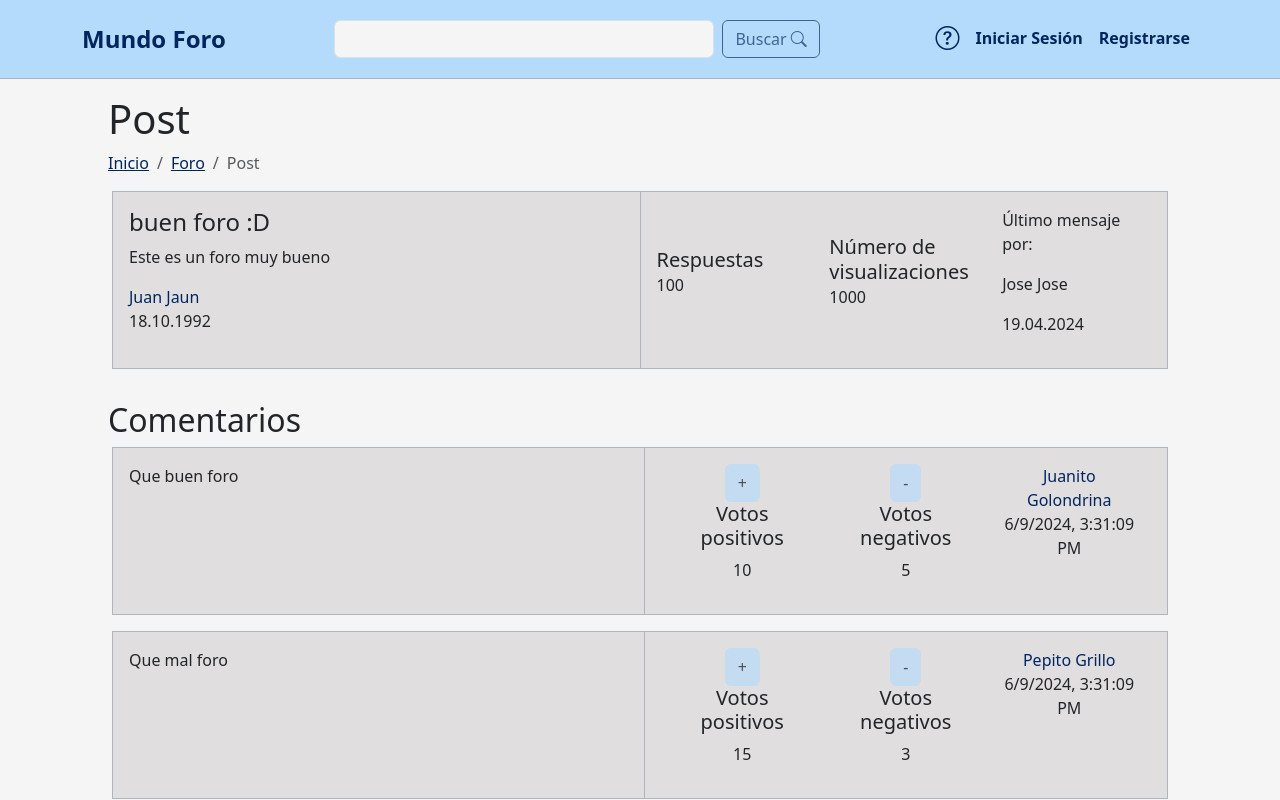
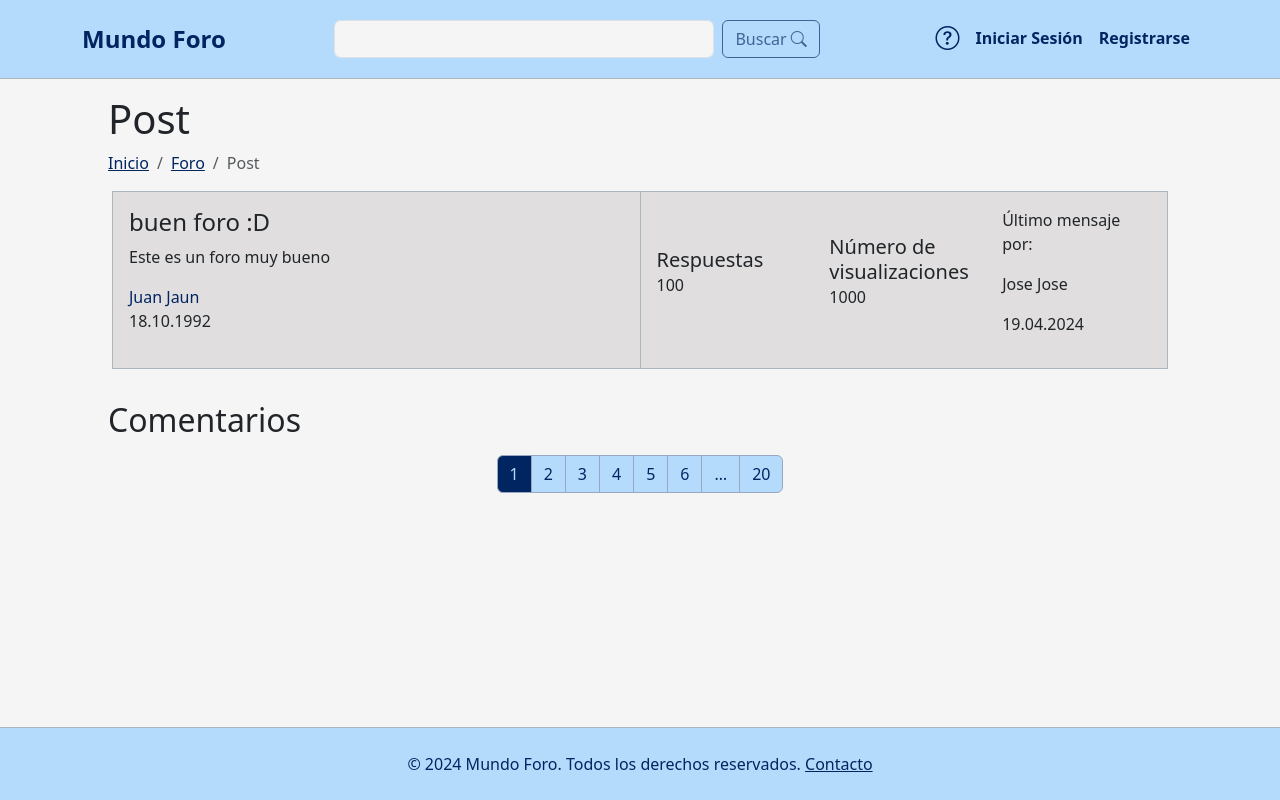
Before and after one commit to Croissanton/IU_Proyecto, a React (Create React App) app in the folder foro-mundo/: page /post in a window 1280 px wide. Shown: the top 800 px of the page. Built offline with nearby package versions, Linux system fonts and the light colour scheme.

Commit message:
local storage comentarios

```diff
--- a/foro-mundo/src/Pages/PostPage.js
+++ b/foro-mundo/src/Pages/PostPage.js
@@ -8,7 +8,7 @@ import ConfirmationModal from "../Components/ConfirmationModal.js";
 import Cookies from "universal-cookie";
 import { useToast } from "../Context/ToastContext.js";
 import { Link } from "react-router-dom";
-import { v4 as uuidv4 } from 'uuid'; // Importa uuid para generar ids únicos
+import { v4 as uuidv4 } from 'uuid';
 
 function PostPage() {
   useEffect(() => {
@@ -21,40 +21,23 @@ function PostPage() {
 
   const [showModal, setShowModal] = useState(false);
   const { showToast } = useToast();
-  const [comments, setComments] = useState([
-    {
-      id: uuidv4(),
-      title: "Que buen foro",
-      author: "Juanito Golondrina",
-      upvotes: 10,
-      downvotes: 5,
-      date: new Date(),
-    },
-    {
-      id: uuidv4(),
-      title: "Que mal foro",
-      author: "Pepito Grillo",
-      upvotes: 15,
-      downvotes: 3,
-      date: new Date(),
-    },
-    {
-      id: uuidv4(),
-      title: "a mi no me gusta tanto la verdad",
-      author: "Paquito Palotes",
-      upvotes: 2,
-      downvotes: 5,
-      date: new Date(),
-    },
-  ]);
+  const [comments, setComments] = useState([]);
+
+  const cookies = new Cookies();
+  const cookieUser = cookies.get("user");
+
+  // Cargar comentarios desde localStorage al montar el componente
+  useEffect(() => {
+    const storedComments = localStorage.getItem('comments');
+    if (storedComments) {
+      setComments(JSON.parse(storedComments));
+    }
+  }, []);
 
   const handleClose = () => {
     setShowModal(false);
     showToast("El comentario no se ha creado.");
   };
-
-  const cookies = new Cookies();
-  const cookieUser = cookies.get("user");
 
   const handleConfirm = () => {
     setShowModal(false);
@@ -67,7 +50,9 @@ function PostPage() {
       date: new Date(),
     };
 
-    setComments((prevComments) => [newCommentObject, ...prevComments]);
+    const updatedComments = [newCommentObject, ...comments];
+    setComments(updatedComments);
+    localStorage.setItem('comments', JSON.stringify(updatedComments));
     showToast("El comentario se ha creado correctamente!", "bg-success");
     setNewComment("");
   };
@@ -97,15 +82,12 @@ function PostPage() {
     <MainLayout>
       <div className="container-xxl my-3">
         <h1>Post</h1>
-        <Breadcrumb className="custom-breadcrumb" >
+        <Breadcrumb className="custom-breadcrumb">
           <Breadcrumb.Item linkAs={Link} linkProps={{ to: "/" }}>Inicio</Breadcrumb.Item>
-          <Breadcrumb.Item linkAs={Link} linkProps={{ to: "/search" }}>Foro</Breadcrumb.Item>{" "}
-          {/* Aquí debería ir el nombre del topico */}
-          <Breadcrumb.Item active>Post</Breadcrumb.Item>{" "}
-          {/* Aquí debería ir el nombre del post */}
+          <Breadcrumb.Item linkAs={Link} linkProps={{ to: "/search" }}>Foro</Breadcrumb.Item>
+          <Breadcrumb.Item active>Post</Breadcrumb.Item>
         </Breadcrumb>
       </div>
-      {/* PostCard principal */}
       <div className="container-xxl my-3">
         <PostCard
           titulo={"buen foro :D"}
@@ -119,7 +101,6 @@ function PostPage() {
         />
       </div>
 
-      {/* Formulario para añadir un nuevo comentario */}
       {cookies.get("user") === undefined ? (
         <div></div>
       ) : (
@@ -149,7 +130,7 @@ function PostPage() {
               Publicar
             </button>
             <ConfirmationModal
-              message="¿Estás seguro de que quieres crear este post?"
+              message="¿Estás seguro de que quieres crear este comentario?"
               show={showModal}
               handleClose={handleClose}
               handleConfirm={handleConfirm}
@@ -158,12 +139,11 @@ function PostPage() {
         </div>
       )}
 
-      {/* Comentarios existentes */}
       <div className="container-xxl my-3">
         <h2>Comentarios</h2>
         {comments.map((comment) => (
           <PostComment
-            key={comment.id} // Usamos el id único
+            key={comment.id}
             title={comment.title}
             author={comment.author}
             initialUpvotes={comment.upvotes}
```
